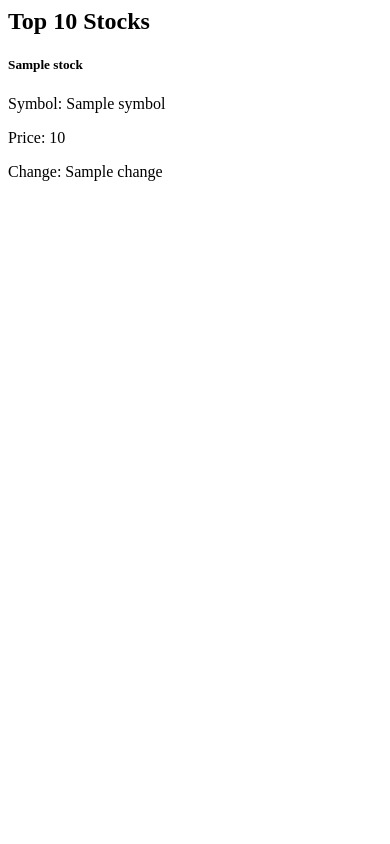
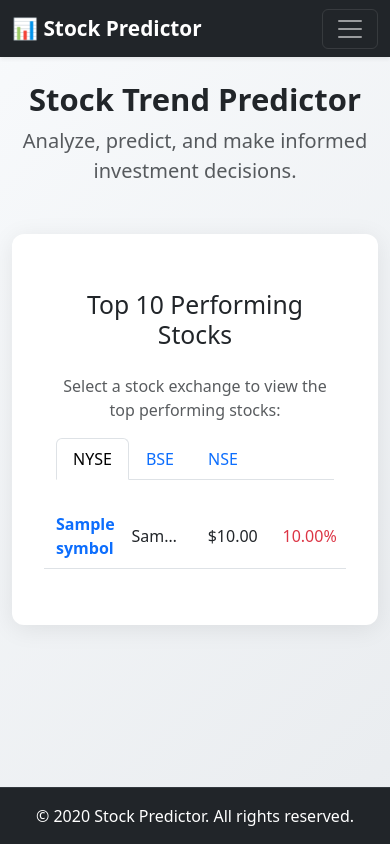
Before and after one commit to piyushraghvani/stock-trend-predictor, a Flask app: template Templates/top_stocks.html in a window 390 px wide. Run offline with Flask 3, Linux system fonts and the light colour scheme; the template is opened without the code that fills it: most values are stand-ins (such as "Sample title", 1, 10 or a date in 2020).

Commit message:
Implement core features for stock prediction app, including templates for top stocks, history, and investment tips; enhance app functionality with new routes and data retrieval methods.

```diff
--- /dev/null
+++ b/Templates/base.html
@@ -0,0 +1,61 @@
+<!DOCTYPE html>
+<html lang="en">
+
+<head>
+    <meta charset="UTF-8">
+    <title>{% block title %}Stock Prediction App{% endblock %}</title>
+    <link href="https://cdn.jsdelivr.net/npm/bootstrap@5.3.0/dist/css/bootstrap.min.css" rel="stylesheet">
+    <link rel="stylesheet" href="{{ url_for('static', filename='css/styles.css') }}">
+</head>
+
+<body>
+
+    <nav class="navbar navbar-expand-lg navbar-dark bg-dark shadow-sm">
+        <div class="container-fluid">
+            <a class="navbar-brand" href="/">📊 Stock Predictor</a>
+            <button class="navbar-toggler" type="button" data-bs-toggle="collapse" data-bs-target="#navbarNav">
+                <span class="navbar-toggler-icon"></span>
+            </button>
+            <div class="collapse navbar-collapse" id="navbarNav">
+                <ul class="navbar-nav ms-auto">
+                    <li class="nav-item">
+                        <a class="nav-link{% if request.path == '/' %} active{% endif %}" href="/">Prediction</a>
+                    </li>
+                    <li class="nav-item">
+                        <a class="nav-link{% if request.path == '/history' %} active{% endif %}"
+                            href="/history">History</a>
+                    </li>
+                    <li class="nav-item">
+                        <a class="nav-link{% if request.path == '/tips' %} active{% endif %}" href="/tips">Investment
+                            Tips</a>
+                    </li>
+                    <li class="nav-item">
+                        <a class="nav-link{% if request.path == '/top_stocks' %} active{% endif %}" href="/top_stocks">Top Stocks</a>
+                    </li>
+                </ul>
+            </div>
+        </div>
+    </nav>
+
+    <header class="container mt-4">
+        <div class="row">
+            <div class="col text-center">
+                <h1 class="display-5 fw-bold">Stock Trend Predictor</h1>
+                <p class="lead text-muted">Analyze, predict, and make informed investment decisions.</p>
+            </div>
+        </div>
+    </header>
+
+    <div class="container">
+        <div class="main-card">
+            {% block content %}{% endblock %}
+        </div>
+    </div>
+
+    <footer class="fixed-bottom">
+        &copy; {{ year }} Stock Predictor. All rights reserved.
+    </footer>
+    <script src="https://cdn.jsdelivr.net/npm/bootstrap@5.3.0/dist/js/bootstrap.bundle.min.js"></script>
+</body>
+
+</html>
--- a/Templates/top_stocks.html
+++ b/Templates/top_stocks.html
@@ -1,17 +1,76 @@
-<div class="container">
-    <h2>Top 10 Stocks</h2>
-    <div class="row">
-        {% for stock in stocks %}
-            <div class="col-md-3">
-                <div class="card mb-4">
-                    <div class="card-body">
-                        <h5 class="card-title">{{ stock.name }}</h5>
-                        <p class="card-text">Symbol: {{ stock.symbol }}</p>
-                        <p class="card-text">Price: {{ stock.price }}</p>
-                        <p class="card-text">Change: {{ stock.change }}</p>
-                    </div>
+{% extends "base.html" %}
+
+{% block title %}Investment Tips{% endblock %}
+
+{% block content %}
+<div class="container py-4">
+    <h2 class="mb-4 text-center">Top 10 Performing Stocks</h2>
+    <p class="text-muted text-center">Select a stock exchange to view the top performing stocks:</p>
+
+    <!-- Tabs -->
+    <ul class="nav nav-tabs justify-content-left" id="stockExchangeTabs" role="tablist">
+        <li class="nav-item" role="presentation">
+            <button class="nav-link active" id="nyse-tab" data-bs-toggle="tab" data-bs-target="#nyse" type="button" role="tab" aria-controls="nyse" aria-selected="true">NYSE</button>
+        </li>
+        <li class="nav-item" role="presentation">
+            <button class="nav-link" id="bse-tab" data-bs-toggle="tab" data-bs-target="#bse" type="button" role="tab" aria-controls="bse" aria-selected="false">BSE</button>
+        </li>
+        <li class="nav-item" role="presentation">
+            <button class="nav-link" id="nse-tab" data-bs-toggle="tab" data-bs-target="#nse" type="button" role="tab" aria-controls="nse" aria-selected="false">NSE</button>
+        </li>
+    </ul>
+
+    <!-- Tab Content -->
+    <div class="tab-content mt-4" id="stockExchangeTabsContent">
+
+        <!-- NYSE -->
+        <div class="tab-pane fade show active" id="nyse" role="tabpanel" aria-labelledby="nyse-tab">
+            {% for stock in top_stocks_nyse %}
+            <div class="row py-2 border-bottom align-items-center text-center">
+                <div class="col-3">
+                    <a href="/stock/{{ stock.symbol }}" class="text-decoration-none fw-semibold">{{ stock.symbol }}</a>
+                </div>
+                <div class="col-3 text-truncate">{{ stock.name }}</div>
+                <div class="col-3">${{ "%.2f"|format(stock.price) }}</div>
+                <div class="col-3 {% if stock.change >= 0 %}text-success{% else %}text-danger{% endif %}">
+                    {{ "%.2f"|format(stock.change) }}%
                 </div>
             </div>
-        {% endfor %}
+            {% endfor %}
+        </div>
+
+        <!-- BSE -->
+        <div class="tab-pane fade" id="bse" role="tabpanel" aria-labelledby="bse-tab">
+            {% for stock in top_stocks_bse %}
+            <div class="row py-2 border-bottom align-items-center text-center">
+                <div class="col-3">
+                    <a href="/stock/{{ stock.symbol }}" class="text-decoration-none fw-semibold">{{ stock.symbol }}</a>
+                </div>
+                <div class="col-3 text-truncate">{{ stock.name }}</div>
+                <div class="col-3">₹{{ "%.2f"|format(stock.price) }}</div>
+                <div class="col-3 {% if stock.change >= 0 %}text-success{% else %}text-danger{% endif %}">
+                    {{ "%.2f"|format(stock.change) }}%
+                </div>
+            </div>
+            {% endfor %}
+        </div>
+
+        <!-- NSE -->
+        <div class="tab-pane fade" id="nse" role="tabpanel" aria-labelledby="nse-tab">
+            {% for stock in top_stocks_nse %}
+            <div class="row py-2 border-bottom align-items-center text-center">
+                <div class="col-3">
+                    <a href="/stock/{{ stock.symbol }}" class="text-decoration-none fw-semibold">{{ stock.symbol }}</a>
+                </div>
+                <div class="col-3 text-truncate">{{ stock.name }}</div>
+                <div class="col-3">₹{{ "%.2f"|format(stock.price) }}</div>
+                <div class="col-3 {% if stock.change >= 0 %}text-success{% else %}text-danger{% endif %}">
+                    {{ "%.2f"|format(stock.change) }}%
+                </div>
+            </div>
+            {% endfor %}
+        </div>
+
     </div>
 </div>
+{% endblock %}
--- a/app.py
+++ b/app.py
@@ -1,34 +1,39 @@
-from flask import Flask, render_template, request
-from lstm_predictor import predict_stock
+from flask import Flask, render_template, request, redirect, url_for
+from top_stocks import get_top_stocks_nyse
+from top_stocks import get_top_indian_stocks_nse
+from top_stocks import get_top_indian_stocks_bse
+from useful_tips import get_useful_tips
+from history_data import get_history_data
 
 app = Flask(__name__)
 
-@app.route("/", methods=["GET", "POST"])
-def index():
-    if request.method == "POST":
-        ticker = request.form["ticker"]
-        prediction, chart_path = predict_stock(ticker)
-        return render_template("index.html", prediction=prediction, chart=chart_path, ticker=ticker)
+@app.route("/")
+def home():
     return render_template("index.html")
 
-#create new route for getting top 10 stocks
-@app.route("/top_stocks", methods=["GET"])
+@app.route('/history', methods=['GET', 'POST'])
+def history():
+    if request.method == 'POST':
+        symbol = request.form['symbol']
+        return redirect(url_for('history', symbol=symbol))
+
+    symbol = request.args.get('symbol')
+    history_data = None
+    if symbol:
+        history_data = get_history_data(symbol)
+    return render_template('history.html', history_data=history_data, stock_symbol=symbol)
+
+@app.route("/tips")
+def tips():
+    tips = get_useful_tips()
+    return render_template("tips.html", tips=tips)
+
+@app.route("/top_stocks")
 def top_stocks():
-    # Logic to get top 10 stocks with name symbol price and change
-    top_stocks = [
-        {"name": "Apple Inc.", "symbol": "AAPL", "price": 150.00, "change": "+1.5%"},
-        {"name": "Microsoft Corp.", "symbol": "MSFT", "price": 250.00, "change": "+2.0%"},
-        {"name": "Alphabet Inc.", "symbol": "GOOGL", "price": 2800.00, "change": "+1.2%"},
-        {"name": "Amazon.com Inc.", "symbol": "AMZN", "price": 3400.00, "change": "+1.8%"},
-        {"name": "Tesla Inc.", "symbol": "TSLA", "price": 700.00, "change": "+2.5%"},
-        {"name": "Meta Platforms Inc.", "symbol": "FB", "price": 350.00, "change": "+1.0%"},
-        {"name": "Berkshire Hathaway Inc.", "symbol": "BRK.A", "price": 420000.00, "change": "+0.5%"},
-        {"name": "Johnson & Johnson", "symbol": "JNJ", "price": 170.00, "change": "+0.8%"},
-        {"name": "Visa Inc.", "symbol": "V", "price": 220.00, "change": "+1.3%"},
-        {"name": "Walmart Inc.", "symbol": "WMT", "price": 140.00, "change": "+0.6%"},
-    ]
-    return render_template("top_stocks.html", stocks=top_stocks)
-
+    top_stocks_nyse = get_top_stocks_nyse()
+    top_stocks_nse = get_top_indian_stocks_nse()
+    top_stocks_bse = get_top_indian_stocks_bse()
+    return render_template("top_stocks.html", top_stocks_nyse=top_stocks_nyse, top_stocks_nse=top_stocks_nse, top_stocks_bse=top_stocks_bse)
 
 if __name__ == "__main__":
     app.run(debug=True)
--- /dev/null
+++ b/static/css/styles.css
@@ -0,0 +1,26 @@
+ body {
+     background: linear-gradient(135deg, #f8fafc 0%, #e9ecef 100%);
+     min-height: 100vh;
+ }
+
+ .main-card {
+     background: #fff;
+     border-radius: 12px;
+     box-shadow: 0 4px 24px rgba(0, 0, 0, 0.08);
+     padding: 2rem;
+     margin-top: 2rem;
+ }
+
+ .navbar-brand {
+     font-weight: 600;
+     font-size: 1.3rem;
+ }
+
+ footer {
+     background: #212529;
+     color: #fff;
+     text-align: center;
+     padding: 1rem 0;
+     margin-top: 3rem;
+     border-top: 1px solid #343a40;
+ }
```
Also changed, not shown: Templates/history.html (added, +47 -0 lines), Templates/index.html (+4 -13 lines), Templates/tips.html (added, +13 -0 lines), history_data.py (added, +8 -0 lines), top_stocks.py (added, +68 -0 lines), useful_tips.py (added, +8 -0 lines).
